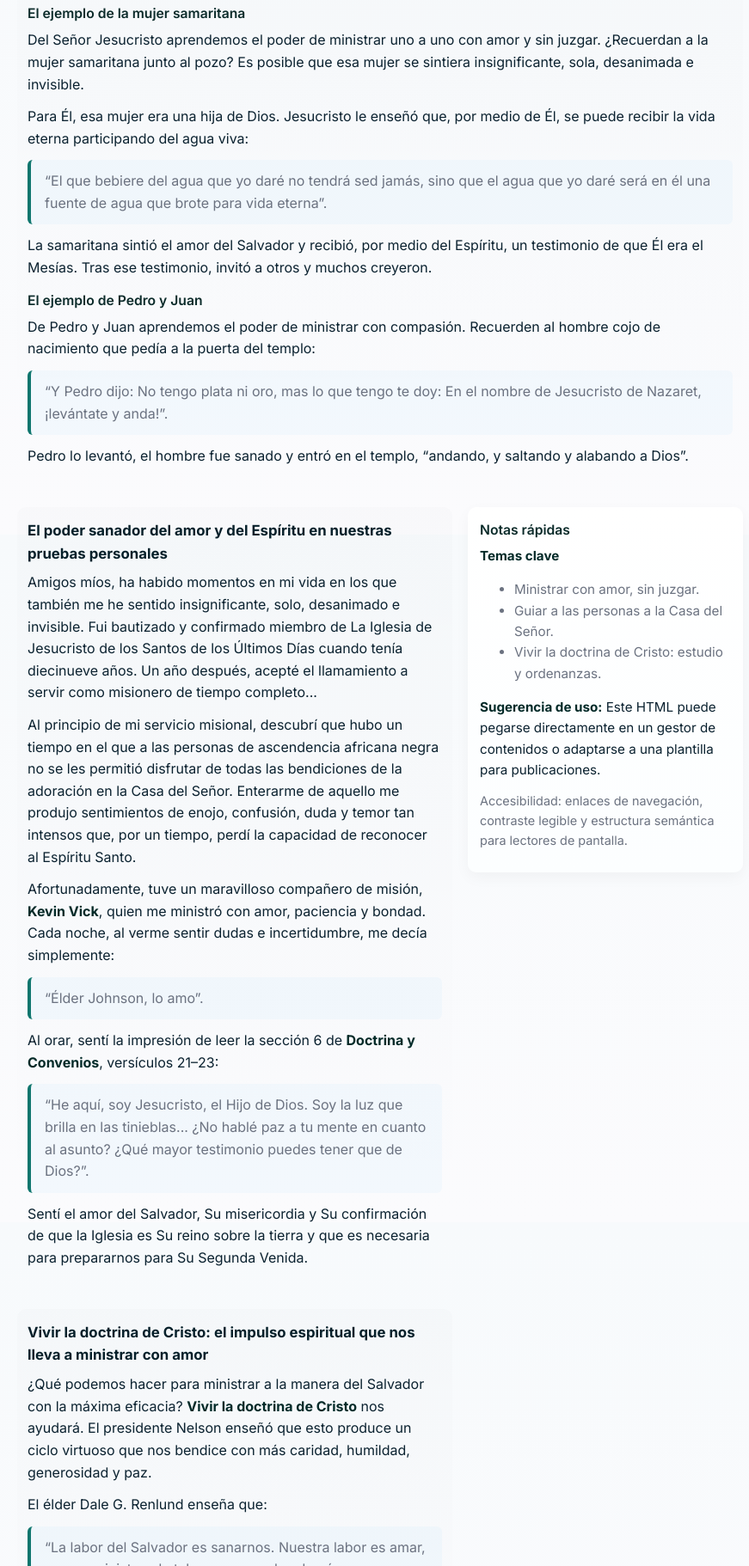
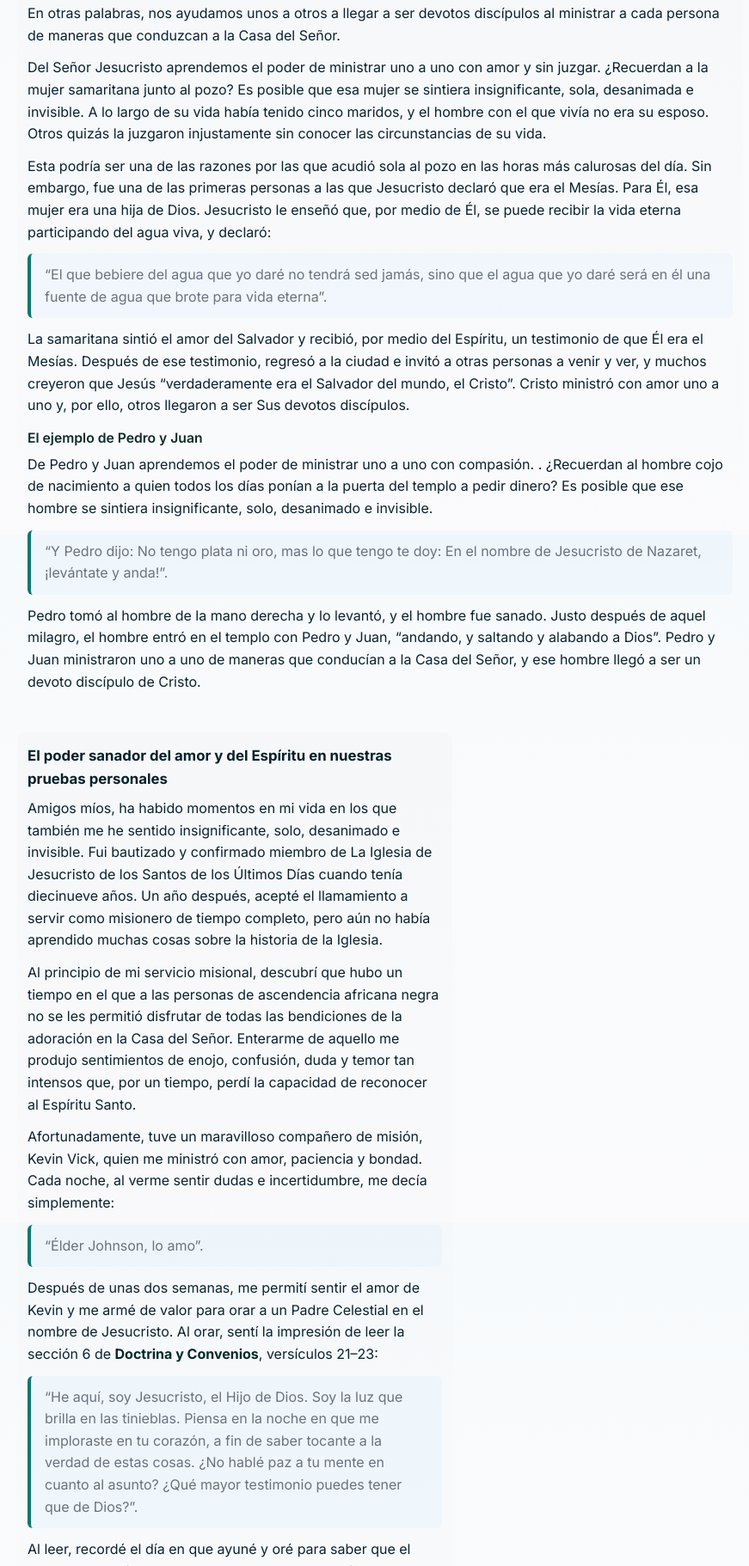
Before and after one commit to mpuma-conti/clase-cuorum, a plain HTML site: page index.html in a window 1280 px wide. Shown: the part 978-2800 px from the top of the page at 86% size, without its empty margins (198-1069 px from the left). Drawn offline with Linux system fonts and the light colour scheme.

Commit message:
Update index.html

```diff
--- a/index.html
+++ b/index.html
@@ -188,7 +188,7 @@
       <div aria-hidden="true">
         <!-- Pequeña etiqueta informativa -->
         <span style="display:inline-block;background:linear-gradient(90deg,var(--accent),var(--accent-2));color:white;padding:6px 10px;border-radius:999px;font-weight:600;font-size:0.85rem">
-          Discurso (adaptado)
+          Conferencia General Octubre 2025
         </span>
       </div>
     </header>
@@ -221,42 +221,44 @@
         <h2 id="ministrar-h">Ministrar uno a uno: la manera del Salvador para conducir a otros a Su poder redentor</h2>
         <p>Así pues, ¿cómo llegamos a ser, y nos ayudamos unos a otros a llegar a ser, devotos discípulos de Jesucristo y a sentir Su gozo al adorar en la Casa del Señor? <strong>Ministrando uno a uno.</strong></p>
         <p>Ministrar a la manera del Salvador implica amar sin juzgar, tener bondad, paciencia y compasión. Al ministrar a cada persona en particular, la invitamos a venir a Jesucristo y adorar en la Casa del Señor, a fin de que reciba Su poder redentor.</p>
-
-        <h3>El ejemplo de la mujer samaritana</h3>
-        <p>Del Señor Jesucristo aprendemos el poder de ministrar uno a uno con amor y sin juzgar. ¿Recuerdan a la mujer samaritana junto al pozo? Es posible que esa mujer se sintiera insignificante, sola, desanimada e invisible.</p>
-        <p>Para Él, esa mujer era una hija de Dios. Jesucristo le enseñó que, por medio de Él, se puede recibir la vida eterna participando del agua viva:</p>
+        <p>En otras palabras, nos ayudamos unos a otros a llegar a ser devotos discípulos al ministrar a cada persona de maneras que conduzcan a la Casa del Señor.</p>
+        <p>Del Señor Jesucristo aprendemos el poder de ministrar uno a uno con amor y sin juzgar. ¿Recuerdan a la mujer samaritana junto al pozo? Es posible que esa mujer se sintiera insignificante, sola, desanimada e invisible. A lo largo de su vida había tenido cinco maridos, y el hombre con el que vivía no era su esposo. Otros quizás la juzgaron injustamente sin conocer las circunstancias de su vida.</p>
+        <p>Esta podría ser una de las razones por las que acudió sola al pozo en las horas más calurosas del día. Sin embargo, fue una de las primeras personas a las que Jesucristo declaró que era el Mesías. Para Él, esa mujer era una hija de Dios. Jesucristo le enseñó que, por medio de Él, se puede recibir la vida eterna participando del agua viva, y declaró:</p>
         <blockquote>“El que bebiere del agua que yo daré no tendrá sed jamás, sino que el agua que yo daré será en él una fuente de agua que brote para vida eterna”.</blockquote>
-        <p>La samaritana sintió el amor del Salvador y recibió, por medio del Espíritu, un testimonio de que Él era el Mesías. Tras ese testimonio, invitó a otros y muchos creyeron.</p>
+        <p>La samaritana sintió el amor del Salvador y recibió, por medio del Espíritu, un testimonio de que Él era el Mesías. Después de ese testimonio, regresó a la ciudad e invitó a otras personas a venir y ver, y muchos creyeron que Jesús “verdaderamente era el Salvador del mundo, el Cristo”. Cristo ministró con amor uno a uno y, por ello, otros llegaron a ser Sus devotos discípulos.</p>
 
         <h3>El ejemplo de Pedro y Juan</h3>
-        <p>De Pedro y Juan aprendemos el poder de ministrar con compasión. Recuerden al hombre cojo de nacimiento que pedía a la puerta del templo:</p>
+        <p>De Pedro y Juan aprendemos el poder de ministrar uno a uno con compasión. . ¿Recuerdan al hombre cojo de nacimiento a quien todos los días ponían a la puerta del templo a pedir dinero? Es posible que ese hombre se sintiera insignificante, solo, desanimado e invisible.</p>
         <blockquote>“Y Pedro dijo: No tengo plata ni oro, mas lo que tengo te doy: En el nombre de Jesucristo de Nazaret, ¡levántate y anda!”.</blockquote>
-        <p>Pedro lo levantó, el hombre fue sanado y entró en el templo, “andando, y saltando y alabando a Dios”.</p>
+        <p>Pedro tomó al hombre de la mano derecha y lo levantó, y el hombre fue sanado. Justo después de aquel milagro, el hombre entró en el templo con Pedro y Juan, “andando, y saltando y alabando a Dios”. Pedro y Juan ministraron uno a uno de maneras que conducían a la Casa del Señor, y ese hombre llegó a ser un devoto discípulo de Cristo.</p>
       </section>
 
       <div class="two-col" aria-hidden="false">
         <div>
           <section id="experiencias" aria-labelledby="experiencias-h">
             <h2 id="experiencias-h">El poder sanador del amor y del Espíritu en nuestras pruebas personales</h2>
-            <p>Amigos míos, ha habido momentos en mi vida en los que también me he sentido insignificante, solo, desanimado e invisible. Fui bautizado y confirmado miembro de La Iglesia de Jesucristo de los Santos de los Últimos Días cuando tenía diecinueve años. Un año después, acepté el llamamiento a servir como misionero de tiempo completo...</p>
+            <p>Amigos míos, ha habido momentos en mi vida en los que también me he sentido insignificante, solo, desanimado e invisible. Fui bautizado y confirmado miembro de La Iglesia de Jesucristo de los Santos de los Últimos Días cuando tenía diecinueve años. Un año después, acepté el llamamiento a servir como misionero de tiempo completo, pero aún no había aprendido muchas cosas sobre la historia de la Iglesia.</p>
 
             <p>Al principio de mi servicio misional, descubrí que hubo un tiempo en el que a las personas de ascendencia africana negra no se les permitió disfrutar de todas las bendiciones de la adoración en la Casa del Señor. Enterarme de aquello me produjo sentimientos de enojo, confusión, duda y temor tan intensos que, por un tiempo, perdí la capacidad de reconocer al Espíritu Santo.</p>
 
-            <p>Afortunadamente, tuve un maravilloso compañero de misión, <strong>Kevin Vick</strong>, quien me ministró con amor, paciencia y bondad. Cada noche, al verme sentir dudas e incertidumbre, me decía simplemente:</p>
+            <p>Afortunadamente, tuve un maravilloso compañero de misión, Kevin Vick, quien me ministró con amor, paciencia y bondad. Cada noche, al verme sentir dudas e incertidumbre, me decía simplemente:</p>
             <blockquote>“Élder Johnson, lo amo”.</blockquote>
 
-            <p>Al orar, sentí la impresión de leer la sección 6 de <strong>Doctrina y Convenios</strong>, versículos 21–23:</p>
-            <blockquote>“He aquí, soy Jesucristo, el Hijo de Dios. Soy la luz que brilla en las tinieblas... ¿No hablé paz a tu mente en cuanto al asunto? ¿Qué mayor testimonio puedes tener que de Dios?”.</blockquote>
+            <p>Después de unas dos semanas, me permití sentir el amor de Kevin y me armé de valor para orar a un Padre Celestial en el nombre de Jesucristo. Al orar, sentí la impresión de leer la sección 6 de <strong>Doctrina y Convenios</strong>, versículos 21–23:</p>
+            <blockquote>“He aquí, soy Jesucristo, el Hijo de Dios. Soy la luz que brilla en las tinieblas. Piensa en la noche en que me imploraste en tu corazón, a fin de saber tocante a la verdad de estas cosas. ¿No hablé paz a tu mente en cuanto al asunto? ¿Qué mayor testimonio puedes tener que de Dios?”.</blockquote>
 
-            <p>Sentí el amor del Salvador, Su misericordia y Su confirmación de que la Iglesia es Su reino sobre la tierra y que es necesaria para prepararnos para Su Segunda Venida.</p>
+            <p>Al leer, recordé el día en que ayuné y oré para saber que el Libro de Mormón es la palabra de Dios y que José Smith es el profeta de la Restauración. Recordé los convenios que había hecho en la Casa del Señor y que me conectan con Jesucristo de una manera tan personal e íntima.</p>
+            <p>Sentí el amor del Salvador, Su misericordia y Su confirmación de que La Iglesia de Jesucristo de los Santos de los Últimos Días es Su reino sobre la tierra, y que es necesaria para prepararnos para Su Segunda Venida. Gracias a que recordé, pude volver a reconocer al Espíritu Santo y comprender más plenamente que Jesús es el Cristo y que soy Su discípulo.</p>
+            <p>A veces tendremos preguntas sin respuesta y nos sentiremos insignificantes, solos, desanimados e invisibles; sin embargo, amigos míos, debemos seguir adelante con fe en Jesucristo y recordar Sus palabras:</p> <blockquote>“No se turbe vuestro corazón”. “En el mundo tendréis aflicción. Pero confiad; yo he vencido al mundo”. </blockquote><p>Soy testigo de esta realidad y de la bendición que el Salvador prometió.</p>
           </section>
 
           <section id="vivir-doctrina" aria-labelledby="vivir-doctrina-h">
             <h2 id="vivir-doctrina-h">Vivir la doctrina de Cristo: el impulso espiritual que nos lleva a ministrar con amor</h2>
-            <p>¿Qué podemos hacer para ministrar a la manera del Salvador con la máxima eficacia? <strong>Vivir la doctrina de Cristo</strong> nos ayudará. El presidente Nelson enseñó que esto produce un ciclo virtuoso que nos bendice con más caridad, humildad, generosidad y paz.</p>
+            <p>Entonces, ¿qué podemos hacer para asegurarnos de ministrar a cada persona en particular, a la manera del Salvador, con la máxima eficacia? Vivir la doctrina de Cristo nos ayudará.  <strong>Vivir la doctrina de Cristo</strong>, como describió el presidente Nelson:</p>
+            <blockquote>“puede producir el ciclo virtuoso más poderoso, generando ímpetu espiritual en nuestra vida. A medida que nos esforzamos por vivir las leyes mayores de Jesucristo, a fin de elevarnos por encima de la atracción de este mundo caído, el Salvador nos bendice con más caridad, humildad, generosidad, bondad, autodisciplina, paz y descanso”.</blockquote>
 
-            <p>El élder Dale G. Renlund enseña que:</p>
-            <blockquote>“La labor del Salvador es sanarnos. Nuestra labor es amar, amar y ministrar de tal manera que los demás sean atraídos a Jesucristo”.</blockquote>
+            <p>Ese ímpetu espiritual que produce el vivir la doctrina de Cristo, como explica el élder Dale G. Renlund</p>
+            <blockquote>“no solo alimenta la transformación de nuestra naturaleza divina en nuestro destino eterno, sino que también nos motiva a ayudar a ministrar a los demás de maneras apropiadas”.</blockquote>
 
             <p>Dos fuentes que realzan nuestra capacidad:</p>
             <ul>
@@ -267,20 +269,6 @@
             <p>Recuerden: <em>“En las ordenanzas del sacerdocio se manifiesta el poder de la divinidad”.</em> Este poder fortalece nuestro deseo y capacidad de ministrar uno a uno.</p>
           </section>
         </div>
-
-        <aside class="card" role="complementary" aria-labelledby="aside-h">
-          <h3 id="aside-h" style="margin-top:0">Notas rápidas</h3>
-          <p><strong>Temas clave</strong></p>
-          <ul>
-            <li>Ministrar con amor, sin juzgar.</li>
-            <li>Guiar a las personas a la Casa del Señor.</li>
-            <li>Vivir la doctrina de Cristo: estudio y ordenanzas.</li>
-          </ul>
-
-          <p><strong>Sugerencia de uso:</strong> Este HTML puede pegarse directamente en un gestor de contenidos o adaptarse a una plantilla para publicaciones.</p>
-
-          <p style="margin-top:12px;font-size:0.9rem;color:var(--muted)">Accesibilidad: enlaces de navegación, contraste legible y estructura semántica para lectores de pantalla.</p>
-        </aside>
       </div>
 
       <section id="conclusion" aria-labelledby="concl-h">
@@ -289,13 +277,12 @@
 
         <p>Invitaremos a cada persona a venir a Jesucristo y adorar en la Casa del Señor para que reciba Su poder redentor y Su amor. En la Casa del Señor sentiremos la misericordia del Salvador, encontraremos respuestas a nuestras preguntas más inquietantes y comprenderemos mejor el gozo de Su Evangelio.</p>
 
-        <p style="font-weight:700;margin-top:10px">En el nombre de Jesucristo. Amén.</p>
+        <p>En el nombre de Jesucristo. Amén.</p>
       </section>
     </main>
 
     <footer>
-      <div>Adaptado para lectura web — diseño responsivo.</div>
-      <div aria-hidden="true" style="font-weight:600;color:var(--muted)">© Discurso</div>
+      <div>Adaptado para lectura.</div>
     </footer>
   </article>
 </body>
```
